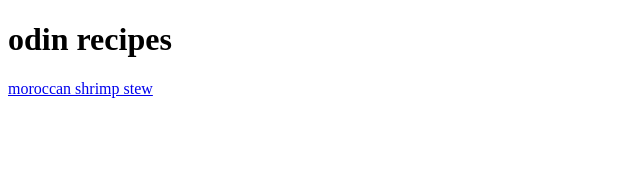
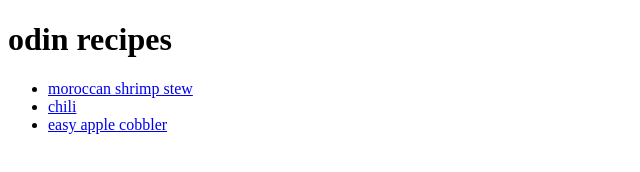
Before and after one commit to circular-biscuit/odin-recipes, a plain HTML site: page index.html in a window 1280 px wide. Shown: the whole page, without its empty margins (0-640 px from the left). Drawn offline with Linux system fonts and the light colour scheme.

Commit message:
index with links to all three recipes

```diff
--- a/index.html
+++ b/index.html
@@ -8,6 +8,12 @@
 
     <body>
         <h1>odin recipes</h1>
-        <a href="recipes/stew.html">moroccan shrimp stew</a>
+        <ul>
+            <li><a href="recipes/stew.html">moroccan shrimp stew</a></li>
+            <li><a href="recipes/chili.html">chili</a></li>
+            <li><a href="recipes/cobbler.html">easy apple cobbler</a></li>
+        </ul>
+
+
     </body>
 </html>
```
